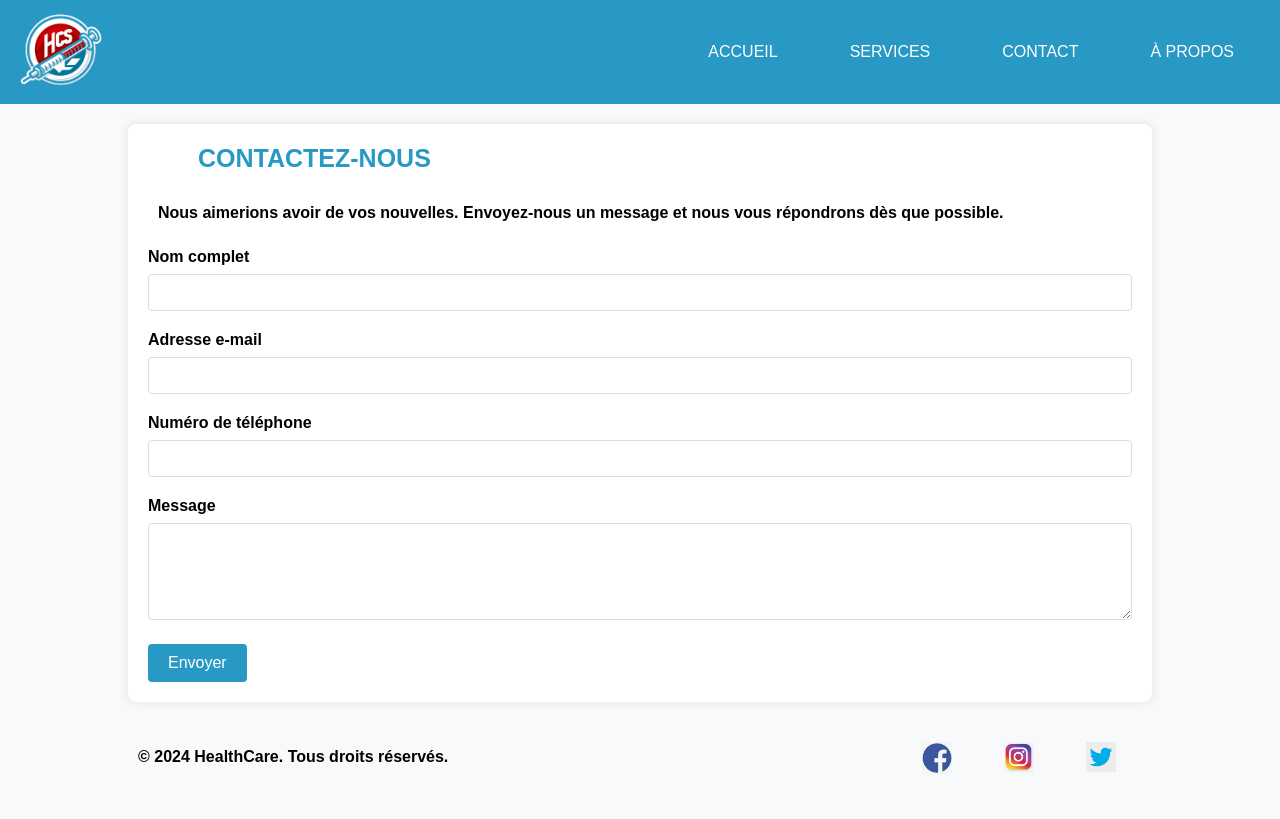
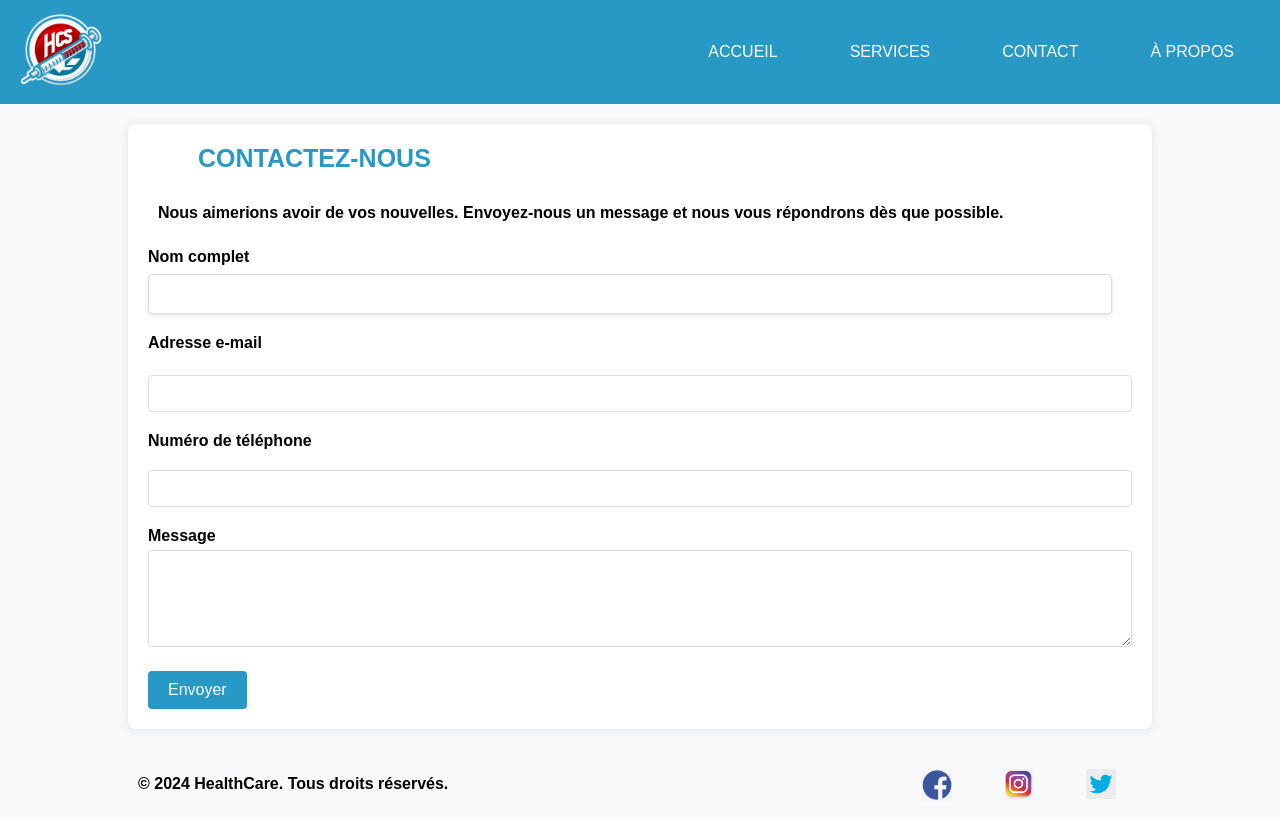
Before and after one commit to JSH-Tech/HealthCareV2, a plain HTML site: page html/contact.html in a window 1280 px wide. Drawn offline with Linux system fonts and the light colour scheme; a web font is replaced by a local one.

Commit message:
voici la modification finale

```diff
--- a/css/style.css
+++ b/css/style.css
@@ -757,6 +757,44 @@ nav {
     display: flex;
 
 }
+/* formulaire inscription*/
+#inscriptionform {
+    background: #f9f9f9; /* Couleur de fond légèrement grise pour plus de contraste */
+    padding: 20px;
+    border-radius: 8px;
+    box-shadow: 0 4px 8px rgba(0, 0, 0, 0.1); /* Ombre douce autour du formulaire */
+    max-width: 600px; /* Largeur maximale pour éviter les formulaires trop larges */
+    margin: auto; /* Centre le formulaire horizontalement */
+}
+
+/* Style pour les champs du formulaire */
+#postalcode, #city, #ruelle, #region, #genre, #Personnelle, #old, #nom, #prenom, #phone, #email, #motpasse {
+    margin-top: 15px;
+    margin-bottom: 20px;
+    position: relative;
+    width: 100%;
+}
+
+/* Style pour les labels */
+#postalcode + label, #city + label, #ruelle + label, #region + label, #genre + label,
+#Personnelle + label, #old + label, #nom + label, #prenom + label, #phone + label,
+#email + label, #motpasse + label {
+    display: block;
+    font-weight: bold;
+    margin-bottom: 5px;
+}
+
+/* Style pour les champs de texte */
+#name, #Surname, #age, #ville, #province, #telephone, #nombre_enfant, #Email,
+#postcode, #rue, #mot_passe {
+    width: calc(100% - 20px); /* Ajuste la largeur pour tenir compte du padding */
+    padding: 10px;
+    border-radius: 4px;
+    border: 1px solid #ddd; /* Bordure légère autour des champs */
+    box-shadow: 0 2px 4px rgba(0, 0, 0, 0.1); /* Ombre légère autour des champs */
+    font-size: 16px; /* Taille de la police pour les champs */
+}
+
 /* Style pour le bouton de soumission */
 #soumis {
     background-color: #007bff; /* Couleur bleue plus vive pour le bouton */
```
Also changed, not shown: script/inscription.js (+13 -2 lines).
